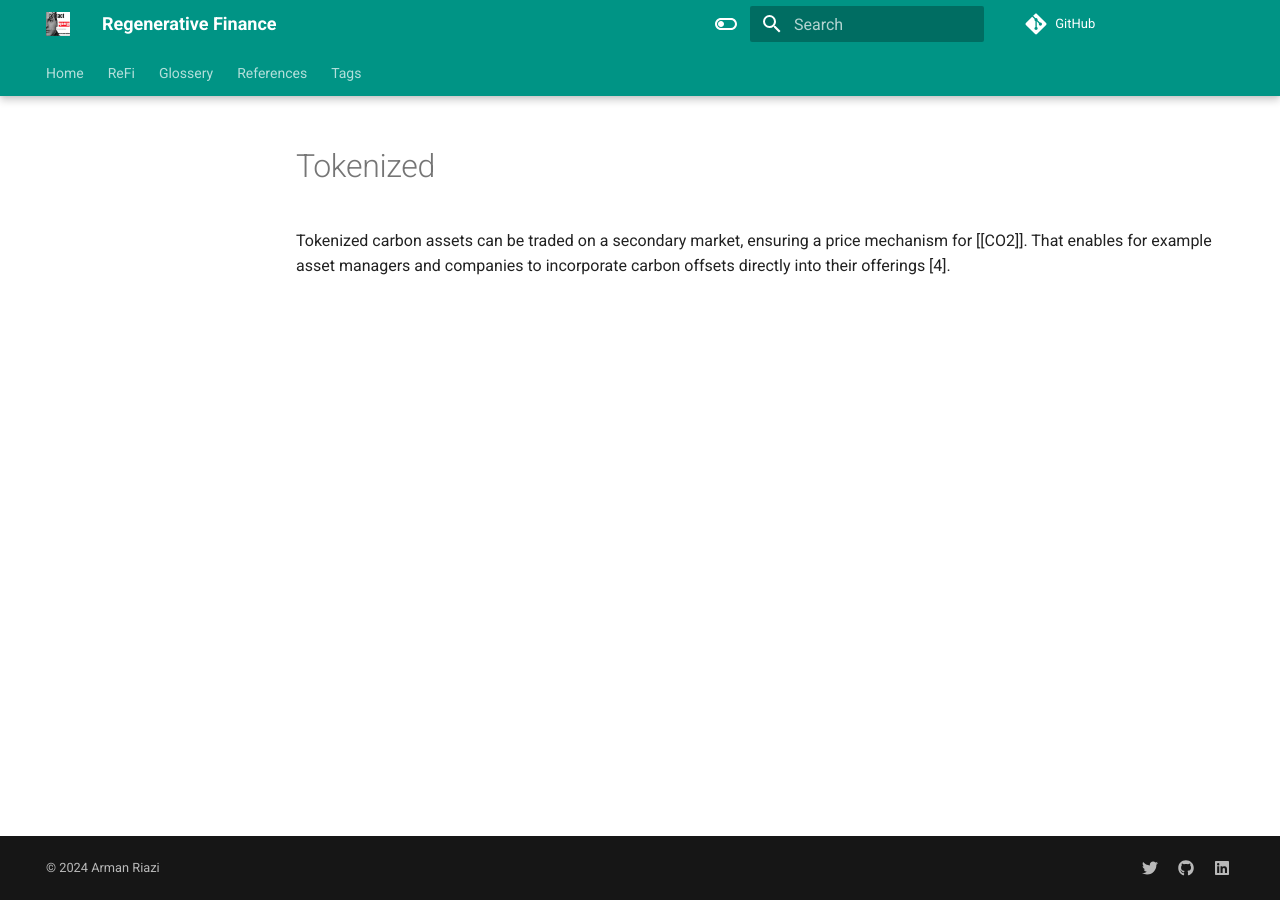
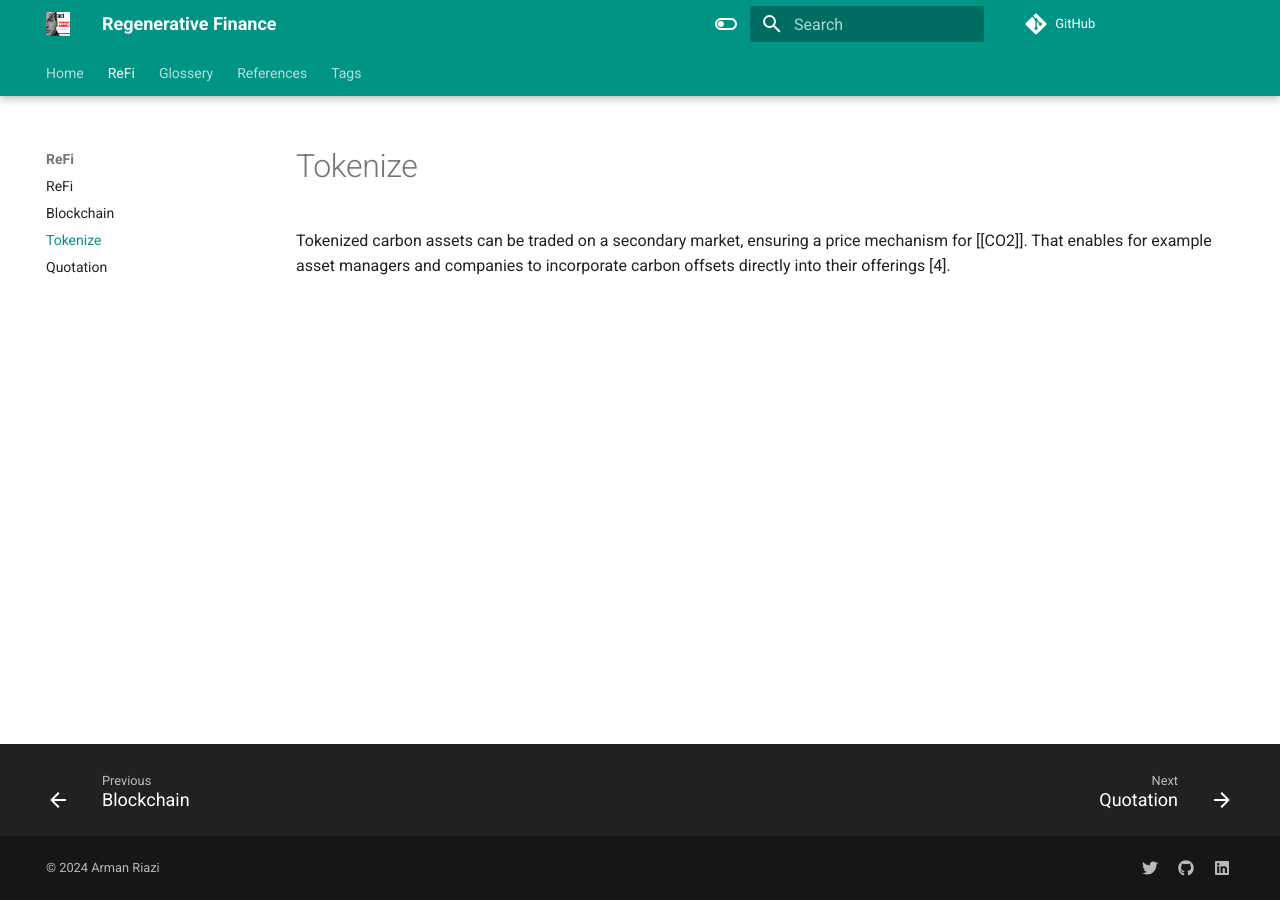
Before and after one commit to armanriazi/refi, an MkDocs documentation site: the page built from docs/blockchain/tokenize.md, in a window 1280 px wide. Built offline with MkDocs 1.6.1 and Material for MkDocs 9.7.7, drawn with Linux system fonts in a browser that asks for light colours; plug-ins that fetch from the network failed and are left out; comment, search, counter and statistics services are not loaded.

Commit message:
edit mcdocs3

```diff
--- a/mkdocs.yml
+++ b/mkdocs.yml
@@ -7,8 +7,8 @@
         - 'Index': 'index.md'
     - 'ReFi':
         - 'ReFi': 'refi.md'
-        - 'Blockchain': 'blockchain.md'
-        - 'Tokenize': 'tokenize.md'
+        - 'Blockchain': 'blockchain/blockchain.md'
+        - 'Tokenize': 'blockchain/tokenize.md'
         - 'Quotation': 'quotation.md'
     - 'Glossery':
         - 'Glossery': 'glossery.md'
@@ -16,7 +16,7 @@
     - 'References':
         - 'References': 'reference.md'
     - 'Tags':
-        - 'Tags': 'tags.md'
+        - 'Tags': 'tag.md'
 theme:
   name: material
   logo: assets/attachments/me.png
```
Also changed, not shown: docs/tag.md (+0 -3 lines).
